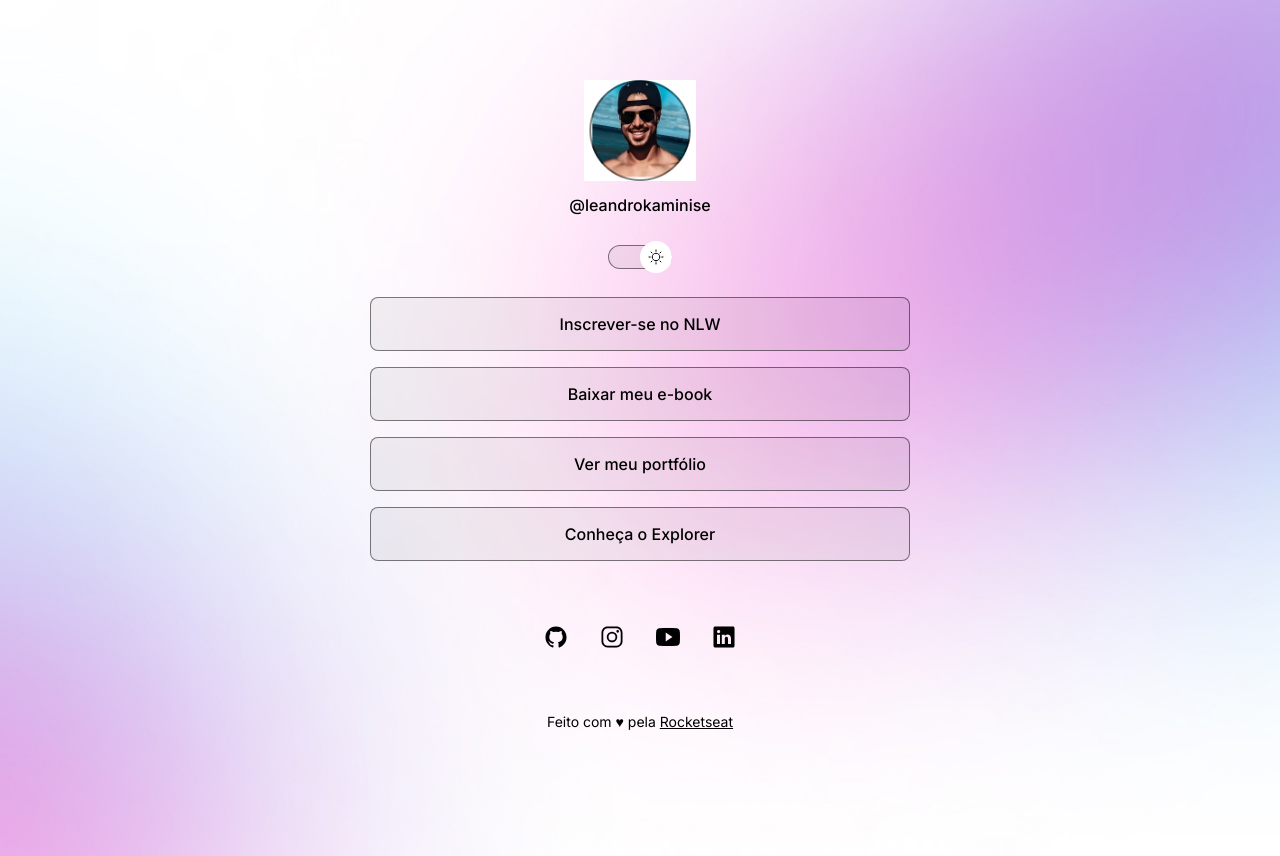
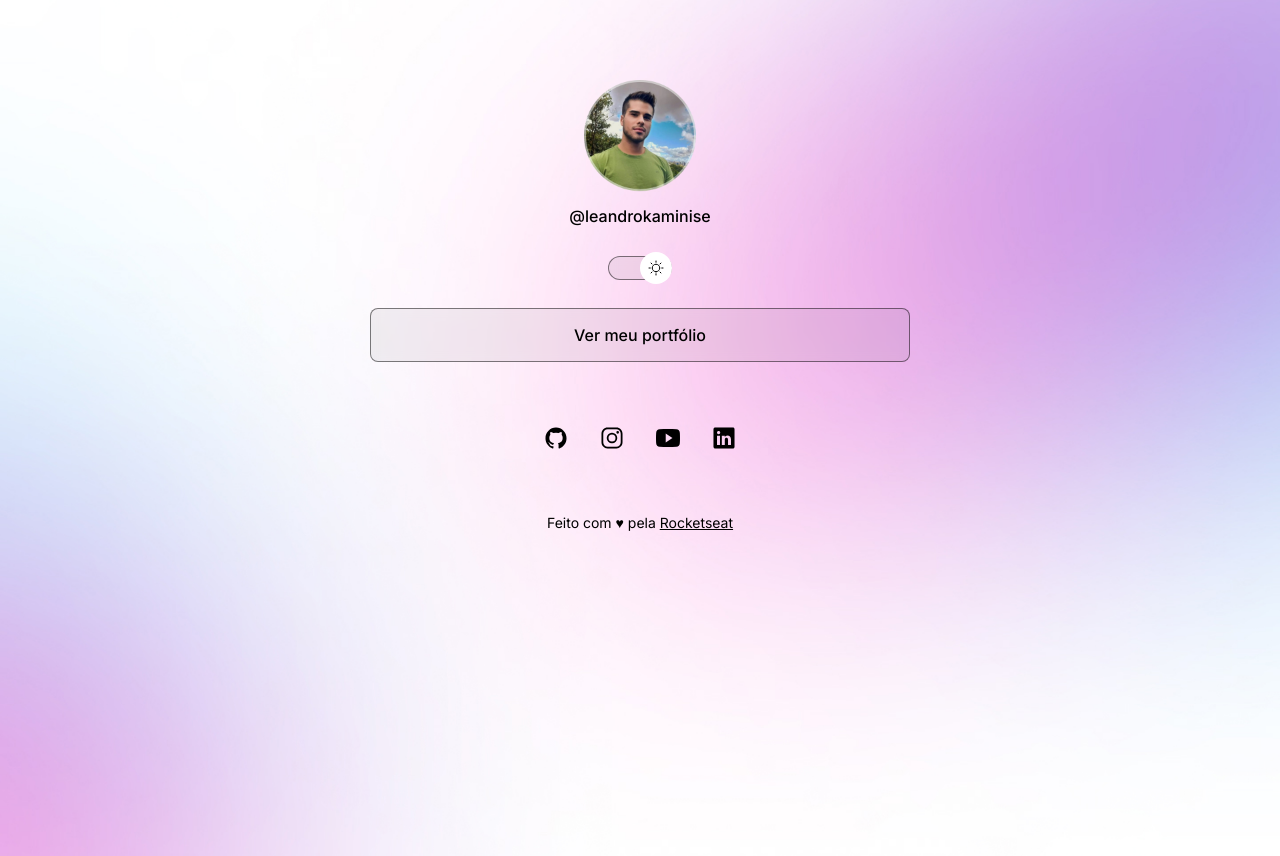
Before and after one commit to leandrokaminise/links_projetorocketseat, a plain HTML site: page index.html in a window 1280 px wide. Both pictures are taken after a click on the element 640 px from the left and 268 px from the top of the page. Drawn offline with nearby package versions, Linux system fonts and the light colour scheme.

Commit message:
retirando links e alterando avatar

```diff
--- a/index.html
+++ b/index.html
@@ -19,7 +19,7 @@
       <div id="profile">
         <img
           src="./assets/avatar.png"
-          alt="Foto de Mayk Brito sorrindo, usando óculos e camisa preta, barba e fundo amarelo."
+          alt="Foto de Leandro Tetsuo, sério, usando camisa verde, barba, topete e natureza com céu azul de fundo."
         />
         <p>@leandrokaminise</p>
       </div>
@@ -30,23 +30,23 @@
       </div>
 
       <ul>
-        <li>
+        <!-- <li>
           <a href="#">Inscrever-se no NLW</a>
         </li>
 
         <li>
           <a href="#">Baixar meu e-book</a>
-        </li>
+        </li> -->
 
         <li>
           <a href="https://github.com/leandrokaminise">Ver meu portfólio</a>
         </li>
 
-        <li>
+        <!-- <li>
           <a href="https://rocketseat.com.br/explorer" target="_blank"
             >Conheça o Explorer</a
           >
-        </li>
+        </li> -->
       </ul>
       <div id="social-links">
         <a href="https://github.com/leandrokaminise" target="_blank">
--- a/script.js
+++ b/script.js
@@ -8,7 +8,7 @@ function toggleMode() {
   // substituir a imagem
   if (html.classList.contains("light")) {
     // se tiver light mode, adicionar a imagem light
-    img.setAttribute("src", "./assets/avatar-light.png")
+    img.setAttribute("src", "./assets/avatar.png")
   } else {
     // set tiver sem light mode, manter a imagem normal
     img.setAttribute("src", "./assets/avatar.png")
@@ -17,7 +17,7 @@ function toggleMode() {
 if (html.classList.contains("light")) {
   img.setAttribute(
     "alt",
-    "Foto de Leandro Tetsuo, sorrindo, usando boné, de barba e céu azul de fundo."
+    "Foto de Leandro Tetsuo, sério, usando camisa verde, barba, topete e natureza com céu azul de fundo."
   )
 } else {
   img.setAttribute(
```
